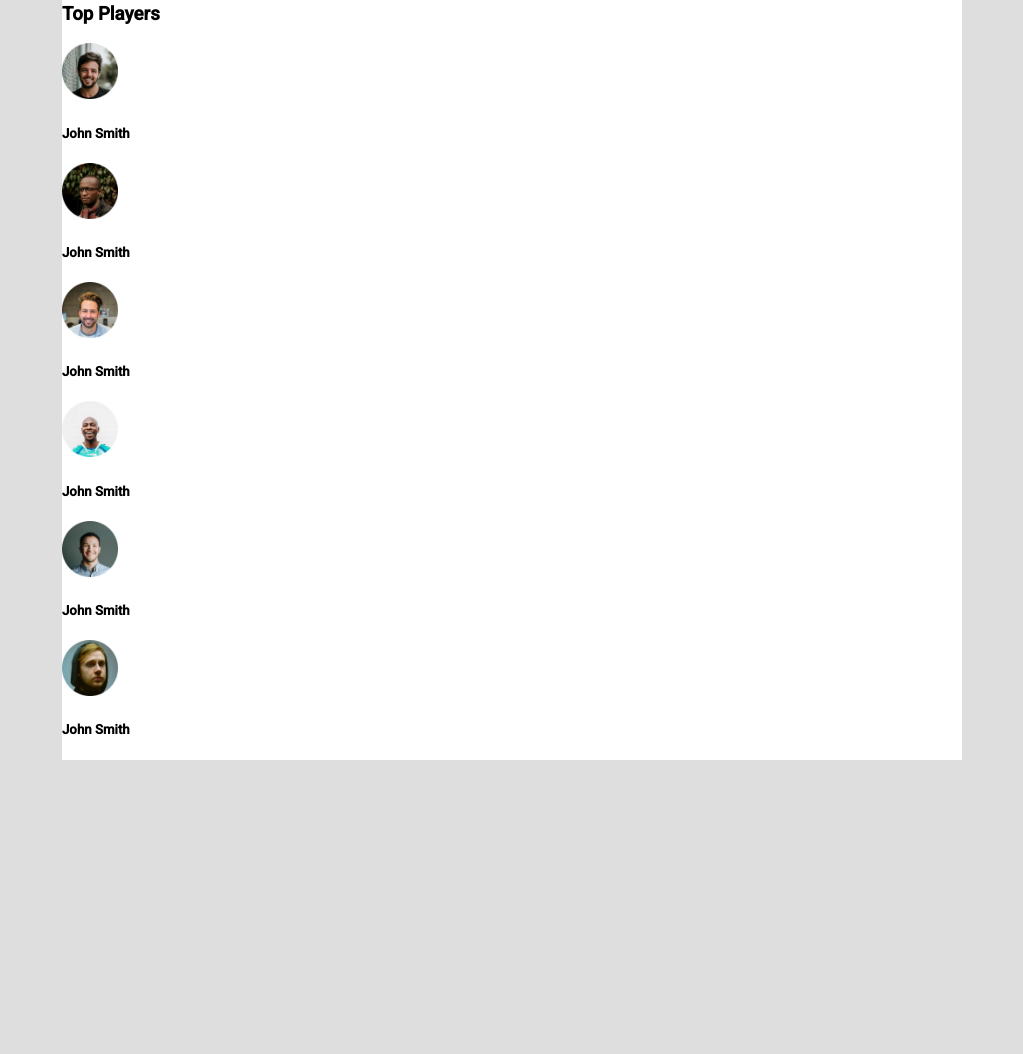
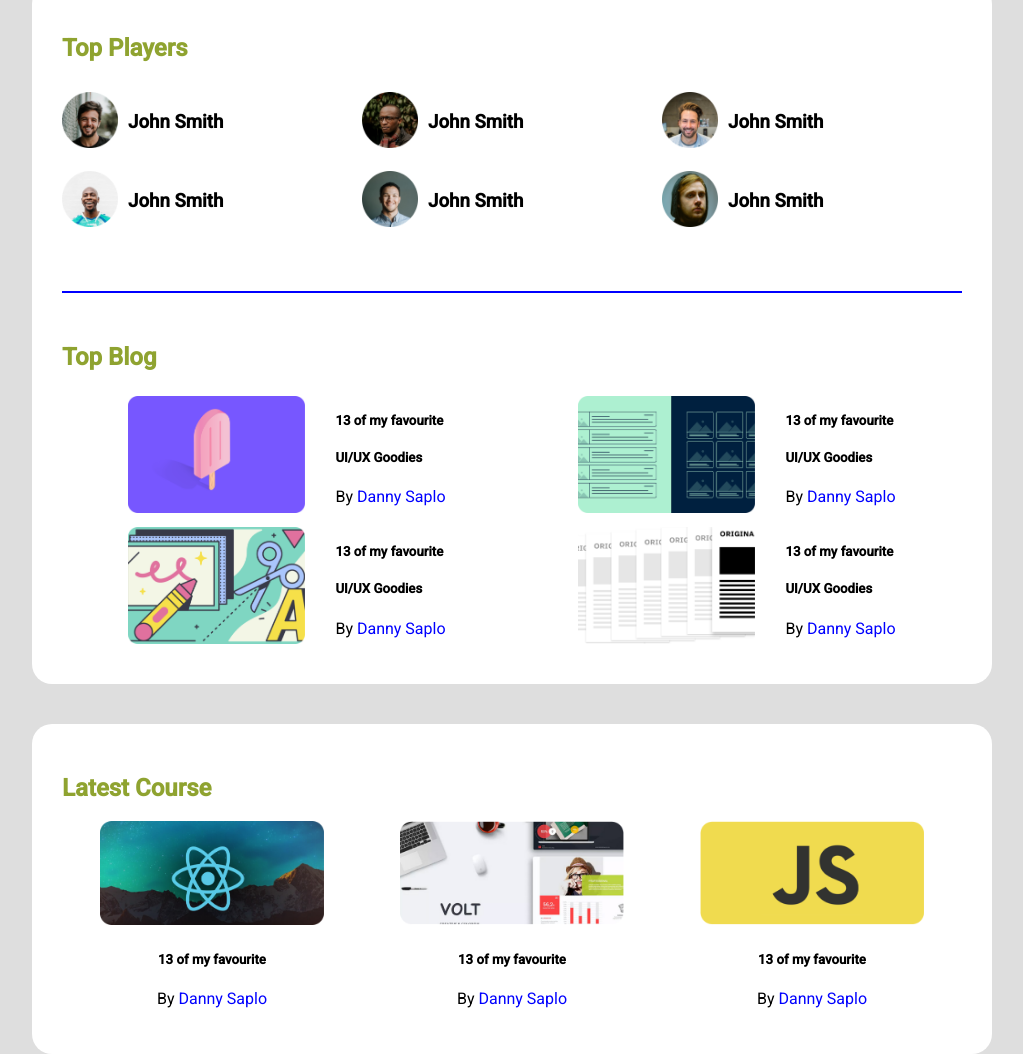
Before and after one commit to Ashiqul-Hoque/Leader_Board, a plain HTML site: page index.html in a window 1280 px wide. Shown: the part 150-1204 px from the top of the page, without its empty margins (128-1151 px from the left). Before the commit the page ends 950 px from the top, so only its background shows below. Drawn offline with Linux system fonts and the light colour scheme.

Commit message:
first commit

```diff
--- a/index.html
+++ b/index.html
@@ -33,38 +33,100 @@
     <main>
       <section class="box">
         <div class="top-player">
-          <h3>Top Players</h3>
+          <h2 class="text">Top Players</h2>
+          <div class="player-all">
             <div class="player">
               <img src="images/players/player-1.png" alt="" />
-            <h5>John Smith</h5>
+              <h3>John Smith</h3>
             </div>
             <div class="player">
               <img src="images/players/player-2.png" alt="" />
-            <h5>John Smith</h5>
+              <h3>John Smith</h3>
             </div>
             <div class="player">
               <img src="images/players/player-3.png" alt="" />
-            <h5>John Smith</h5>
+              <h3>John Smith</h3>
             </div>
             <div class="player">
               <img src="images/players/player-4.png" alt="" />
-            <h5>John Smith</h5>
+              <h3>John Smith</h3>
             </div>
             <div class="player">
               <img src="images/players/player-5.png" alt="" />
-            <h5>John Smith</h5>
+              <h3>John Smith</h3>
             </div>
             <div class="player">
               <img src="images/players/player-6.png" alt="" />
-            <h5>John Smith</h5>
+              <h3>John Smith</h3>
             </div>
           </div>
+          <hr class="line" />
+        </div>
 
-        <div class="top-blog"></div>
+        <div class="top-blog">
+          <h2 class="text">Top Blog</h2>
+          <div class="article">
+            <div class="blog-name">
+              <div><img src="images/blogs/blog-1.png" alt="" /></div>
+              <div class="details">
+                <h5>13 of my favourite</h5>
+                <h5>UI/UX Goodies</h5>
+                <p>By <span>Danny Saplo</span></p>
+              </div>
+            </div>
+            <div class="blog-name">
+              <div><img src="images/blogs/blog-2.png" alt="" /></div>
+              <div class="details">
+                <h5>13 of my favourite</h5>
+                <h5>UI/UX Goodies</h5>
+                <p>By <span>Danny Saplo</span></p>
+              </div>
+            </div>
+            <div class="blog-name">
+              <div><img src="images/blogs/blog-3.png" alt="" /></div>
+              <div class="details">
+                <h5>13 of my favourite</h5>
+                <h5>UI/UX Goodies</h5>
+                <p>By <span>Danny Saplo</span></p>
+              </div>
+            </div>
+            <div class="blog-name">
+              <div><img src="images/blogs/blog-4.png" alt="" /></div>
+              <div class="details">
+                <h5>13 of my favourite</h5>
+                <h5>UI/UX Goodies</h5>
+                <p>By <span>Danny Saplo</span></p>
+              </div>
+            </div>
+          </div>
+        </div>
       </section>
 
       <section class="box">
-        <div class="courses"></div>
+        <h2 class="text">Latest Course</h2>
+        <div class="courses">
+          <div class="course-name">
+            <div><img src="images/courses/course-1.png" alt="" /></div>
+            <div>
+              <h5>13 of my favourite</h5>
+              <p>By <span>Danny Saplo</span></p>
+            </div>
+          </div>
+          <div class="course-name">
+            <div><img src="images/courses/course-2.png" alt="" /></div>
+            <div>
+              <h5>13 of my favourite</h5>
+              <p>By <span>Danny Saplo</span></p>
+            </div>
+          </div>
+          <div class="course-name">
+            <div><img src="images/courses/course-3.png" alt="" /></div>
+            <div>
+              <h5>13 of my favourite</h5>
+              <p>By <span>Danny Saplo</span></p>
+            </div>
+          </div>
+        </div>
       </section>
     </main>
   </body>
--- a/style.css
+++ b/style.css
@@ -13,7 +13,6 @@ nav {
   background-color: rgba(236, 236, 236, 0.75);
   height: 94px;
   display: flex;
-  position: sticky;
   align-items: center;
 }
 .profile-pic img {
@@ -53,9 +52,63 @@ main {
   width: 900px;
   background-color: white;
   margin-top: 40px;
+  border-radius: 20px;
+  padding: 30px;
 }
 
 .top-player img {
   height: 56px;
   width: 56px;
 }
+.text {
+  color: rgb(143, 163, 48);
+}
+.player-all {
+  display: grid;
+  grid-template-columns: repeat(3, 1fr);
+}
+.player {
+  display: flex;
+  padding: 10px 0;
+}
+.player h3 {
+  padding-left: 10px;
+}
+.line {
+  border: 1px solid blue;
+  margin: 50px 0 50px 0;
+}
+span {
+  color: blue;
+}
+.blog-name {
+  display: flex;
+  align-items: center;
+  justify-content: center;
+}
+.details {
+  padding-left: 30px;
+}
+
+.top-blog img {
+  height: 117px;
+  width: 177px;
+}
+.article {
+  display: grid;
+  grid-template-columns: repeat(2, 1fr);
+}
+.courses {
+  display: grid;
+  grid-template-columns: repeat(3, 1fr);
+}
+.courses img {
+  height: 104px;
+  width: 224px;
+}
+.course-name {
+  text-align: center;
+}
+.details {
+  padding-left: 30px;
+}
```
Lines whose indentation alone changed are shown as unchanged.
